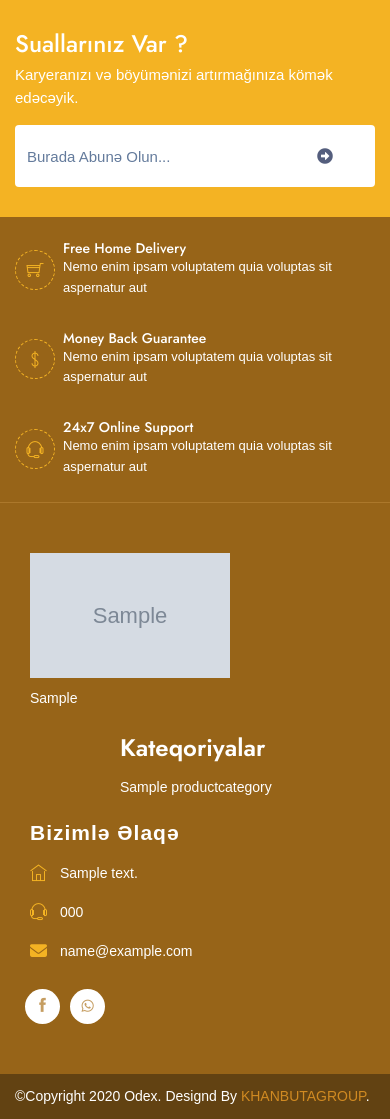
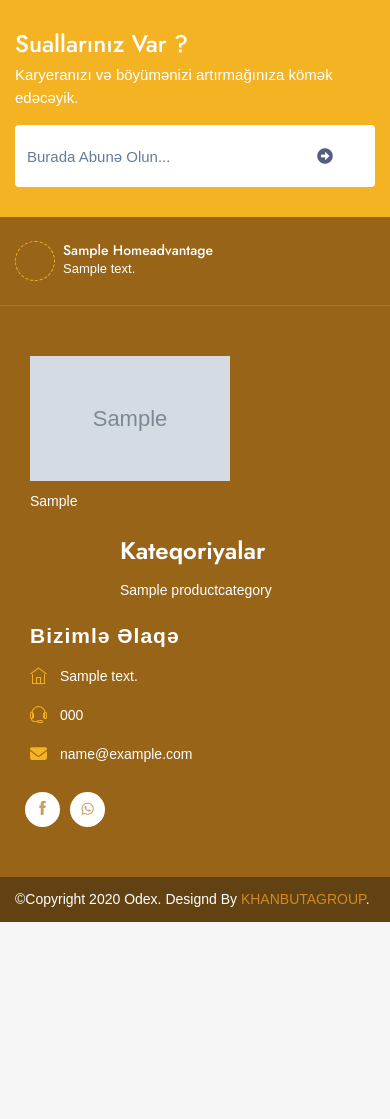
Before and after one commit to Jeihunn/django-cherez, a Django app: page /en/ in a window 390 px wide; the page is wider, and only the part inside the window is pictured. Shown: the part 3566-4685 px from the top of that part. After the commit the page ends 4488 px from the top of that part, so only its background shows below. Run offline with Django 5.2, Linux system fonts and the light colour scheme; tables that the repository leaves empty hold one stand-in row (values such as "Sample post"); grey boxes marked "Sample" are stand-in pictures; some libraries are stand-ins or nearby versions; some web fonts are replaced.

Commit message:
HomeAdvantage model add

```diff
--- a/cherez/core/models.py
+++ b/cherez/core/models.py
@@ -176,3 +176,29 @@ class SocialMedia(TimeStampedModel):
         verbose_name=_("URL"),
         max_length=255
     )
+
+
+class HomeAdvantage(TimeStampedModel):
+    icon_class = models.CharField(
+        verbose_name=_("Ikon class"),
+        max_length=50,
+        help_text=_('Məs: "ti-headphone-alt" | class="CLASS_NAME"')
+    )
+    title = models.CharField(
+        verbose_name=_("Başlıq"),
+        max_length=100
+    )
+    description = models.TextField(
+        verbose_name=_("Açıqlama"),
+    )
+    is_active = models.BooleanField(
+        verbose_name=_("Aktiv"),
+        default=True
+    )
+
+    def __str__(self):
+        return self.title
+
+    class Meta:
+        verbose_name = _("Avantaj")
+        verbose_name_plural = _("Avantajlar")
--- a/cherez/core/templates/core/includes/_footer.html
+++ b/cherez/core/templates/core/includes/_footer.html
@@ -8,41 +8,19 @@
         <div class="container">
             <div class="row">
 
+                {% for advertage in advertages %}
                 <div class="col-lg-4 col-md-4">
                     <div class="single_facts">
                         <div class="facts_icon">
-                            <i class="ti-shopping-cart"></i>
+                            <i class="{{ advertage.icon_class }}"></i>
                         </div>
                         <div class="facts_caption">
-                            <h4>Free Home Delivery</h4>
-                            <p>Nemo enim ipsam voluptatem quia voluptas sit aspernatur aut</p>
+                            <h4>{{ advertage.title }}</h4>
+                            <p>{{ advertage.description }}</p>
                         </div>
                     </div>
                 </div>
-
-                <div class="col-lg-4 col-md-4">
-                    <div class="single_facts">
-                        <div class="facts_icon">
-                            <i class="ti-money"></i>
-                        </div>
-                        <div class="facts_caption">
-                            <h4>Money Back Guarantee</h4>
-                            <p>Nemo enim ipsam voluptatem quia voluptas sit aspernatur aut</p>
-                        </div>
-                    </div>
-                </div>
-
-                <div class="col-lg-4 col-md-4">
-                    <div class="single_facts last">
-                        <div class="facts_icon">
-                            <i class="ti-headphone-alt"></i>
-                        </div>
-                        <div class="facts_caption">
-                            <h4>24x7 Online Support</h4>
-                            <p>Nemo enim ipsam voluptatem quia voluptas sit aspernatur aut</p>
-                        </div>
-                    </div>
-                </div>
+                {% endfor %}
 
             </div>
         </div>
--- a/cherez/core/views.py
+++ b/cherez/core/views.py
@@ -16,6 +16,7 @@ from blog.models import (
 from .forms import ContactForm, SubscriberForm
 from .models import (
     FAQ,
+    HomeAdvantage,
 )
 
 
@@ -28,11 +29,13 @@ def index_view(request):
 
     latest_blogs = BlogPost.objects.filter(is_active=True).order_by("-created_at")[:7]
 
+    advertages = HomeAdvantage.objects.filter(is_active=True).order_by("-created_at")
 
     context = {
         "home_product_categories": home_product_categories,
         "home_products": home_products,
-        "latest_blogs": latest_blogs
+        "latest_blogs": latest_blogs,
+        "advertages": advertages
     }
     return render(request, "core/index.html", context)
 
```
Also changed, not shown: cherez/core/admin.py (+15 -1 lines), cherez/core/translation.py (+6 -1 lines).
